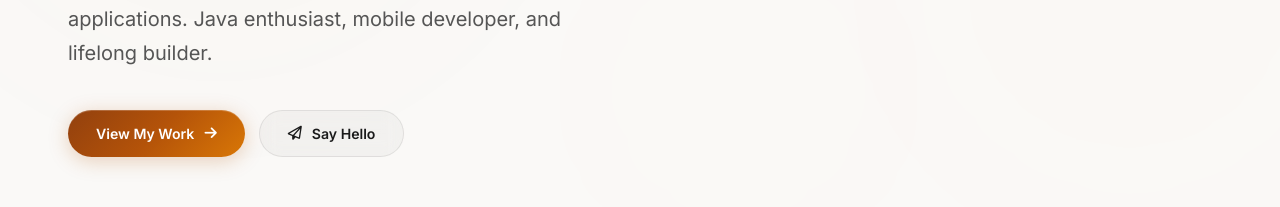
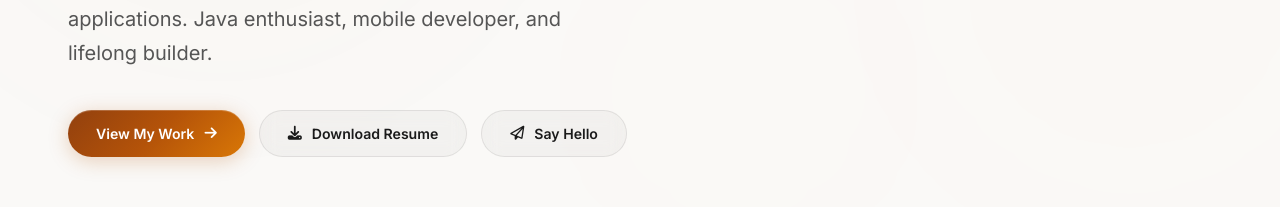
Before and after one commit to Shikha9161/Shikha9161.github.io, a plain HTML site: page index.html in a window 1280 px wide. Shown: the part 466-673 px from the top of the page. Drawn offline with nearby package versions, Linux system fonts and the light colour scheme.

Commit message:
Add resume PDF and download button in hero section

```diff
--- a/index.html
+++ b/index.html
@@ -419,6 +419,7 @@ footer { text-align: center; padding: 40px 0 50px; position: relative; z-index:
     </p>
     <div class="hero-actions reveal reveal-delay-2">
       <a href="#experience" class="btn btn-primary">View My Work <i class="fa-solid fa-arrow-right"></i></a>
+      <a href="Shikha_Res_Hcl.pdf" target="_blank" class="btn btn-secondary"><i class="fa-solid fa-download"></i> Download Resume</a>
       <a href="mailto:shikhakushwaha0912@gmail.com" class="btn btn-secondary"><i class="fa-regular fa-paper-plane"></i> Say Hello</a>
     </div>
     <div class="hero-stats reveal reveal-delay-3">
```
Also changed, not shown: 1 other file.
